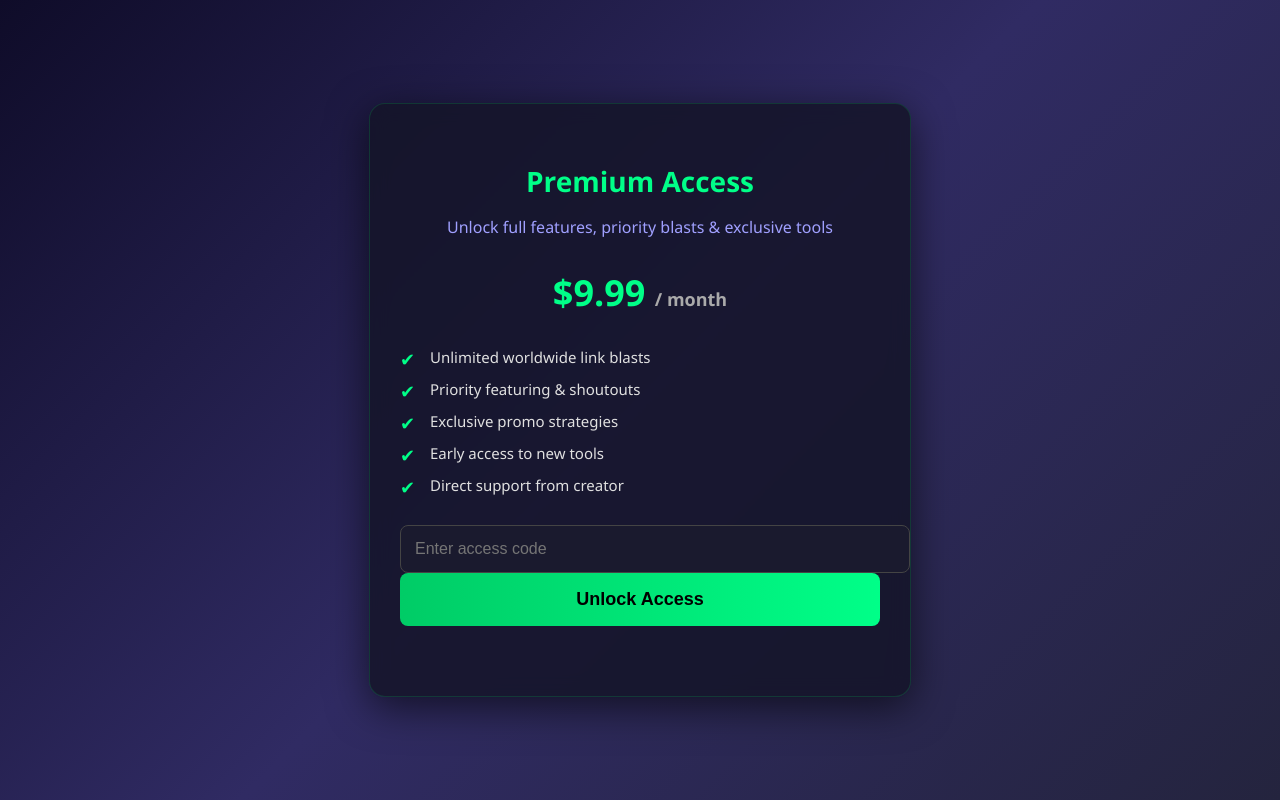
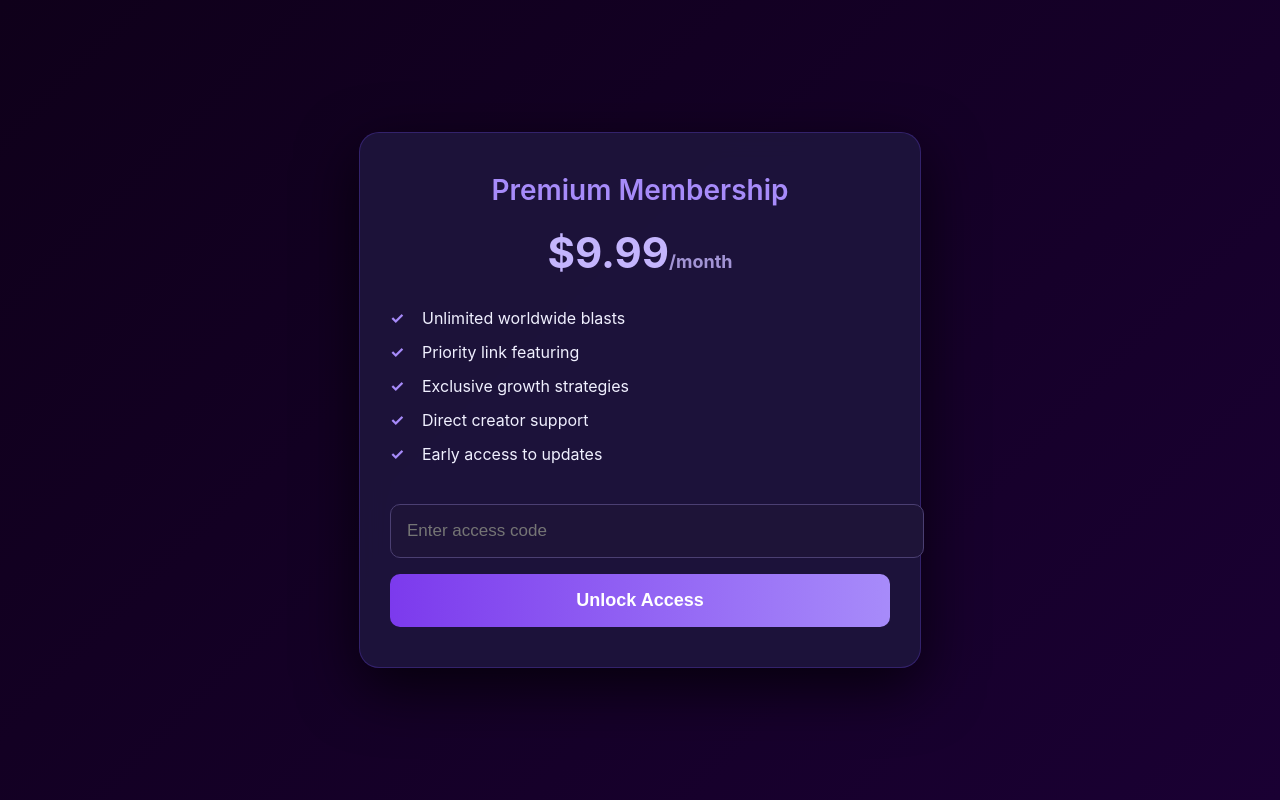
Before and after one commit to PoweredByGoogle/crypto-bot-, a plain HTML site: page index.html in a window 1280 px wide. Drawn offline with Linux system fonts and the light colour scheme.

Commit message:
Update index.html"Professional premium access page with passcode

```diff
--- a/index.html
+++ b/index.html
@@ -1,200 +1,181 @@
 <!DOCTYPE html>
 <html lang="en">
 <head>
-  <meta charset="UTF-8" />
-  <meta name="viewport" content="width=device-width, initial-scale=1.0"/>
-  <title>Premium Access - Link Blast Pro</title>
+  <meta charset="UTF-8">
+  <meta name="viewport" content="width=device-width, initial-scale=1.0">
+  <title>Premium Access - Powered by Kartik</title>
   <style>
     body {
       margin: 0;
-      font-family: 'Segoe UI', Arial, sans-serif;
-      background: linear-gradient(135deg, #0f0c29, #302b63, #24243e);
-      color: #e0e0e0;
+      font-family: -apple-system, BlinkMacSystemFont, 'Segoe UI', Roboto, sans-serif;
+      background: linear-gradient(135deg, #0f001a, #1a0033);
+      color: #f0f0ff;
       min-height: 100vh;
       display: flex;
       align-items: center;
       justify-content: center;
+      padding: 20px;
+      box-sizing: border-box;
     }
-    .container {
-      background: rgba(20, 20, 40, 0.85);
-      backdrop-filter: blur(10px);
-      border-radius: 16px;
+    .card {
+      background: rgba(30, 20, 60, 0.92);
+      backdrop-filter: blur(12px);
+      border-radius: 20px;
       padding: 40px 30px;
-      max-width: 480px;
-      width: 90%;
-      box-shadow: 0 10px 40px rgba(0,0,0,0.6);
+      max-width: 500px;
+      width: 100%;
+      box-shadow: 0 20px 60px rgba(0,0,0,0.7);
+      border: 1px solid rgba(120, 80, 255, 0.25);
       text-align: center;
-      border: 1px solid rgba(0, 255, 100, 0.15);
     }
     h1 {
-      color: #00ff88;
-      margin-bottom: 8px;
+      color: #a78bfa;
+      margin: 0 0 12px;
       font-size: 28px;
-    }
-    p.subtitle {
-      color: #a0a0ff;
-      margin-bottom: 30px;
-      font-size: 16px;
+      font-weight: 600;
     }
     .price {
-      font-size: 36px;
-      font-weight: bold;
-      color: #00ff88;
+      font-size: 42px;
+      font-weight: 700;
+      color: #c4b5fd;
       margin: 20px 0;
     }
     .price small {
       font-size: 18px;
-      color: #aaa;
+      opacity: 0.8;
     }
     .features {
       list-style: none;
       padding: 0;
-      margin: 30px 0;
+      margin: 30px 0 40px;
       text-align: left;
     }
     .features li {
-      margin: 12px 0;
-      font-size: 15px;
+      margin: 14px 0;
+      font-size: 16px;
       position: relative;
-      padding-left: 30px;
+      padding-left: 32px;
     }
     .features li:before {
-      content: "✔";
-      color: #00ff88;
+      content: "✓";
+      color: #a78bfa;
       position: absolute;
       left: 0;
-      font-size: 18px;
+      font-weight: bold;
     }
-    .input-group {
-      margin: 30px 0;
-    }
-    input[type="password"] {
+    input {
       width: 100%;
-      padding: 14px;
-      font-size: 16px;
-      border: 1px solid #444;
-      border-radius: 8px;
-      background: #1a1a2e;
+      padding: 16px;
+      font-size: 17px;
+      border: 1px solid #4b3f72;
+      border-radius: 10px;
+      background: #1e1438;
       color: white;
+      margin-bottom: 16px;
       outline: none;
     }
-    input[type="password"]:focus {
-      border-color: #00ff88;
-      box-shadow: 0 0 8px rgba(0,255,136,0.3);
+    input:focus {
+      border-color: #a78bfa;
+      box-shadow: 0 0 0 3px rgba(167,139,250,0.2);
     }
     button {
       width: 100%;
       padding: 16px;
       font-size: 18px;
-      font-weight: bold;
-      background: linear-gradient(90deg, #00cc66, #00ff88);
-      color: black;
+      font-weight: 600;
+      background: linear-gradient(90deg, #7c3aed, #a78bfa);
+      color: white;
       border: none;
-      border-radius: 8px;
+      border-radius: 10px;
       cursor: pointer;
       transition: all 0.2s;
     }
     button:hover {
       transform: translateY(-2px);
-      box-shadow: 0 8px 20px rgba(0,255,136,0.4);
+      box-shadow: 0 10px 30px rgba(167,139,250,0.4);
     }
     #content {
       display: none;
-      padding: 30px;
-      background: rgba(20,20,40,0.9);
-      border-radius: 16px;
+      background: rgba(20, 15, 50, 0.9);
+      border-radius: 20px;
+      padding: 40px 30px;
       max-width: 600px;
       margin: 20px auto;
+      border: 1px solid rgba(120,80,255,0.2);
     }
-    .wallet {
-      background: #1a1a2e;
-      padding: 15px;
-      margin: 15px 0;
-      border-radius: 10px;
+    .wallet-box {
+      background: #1e1438;
+      padding: 16px;
+      margin: 16px 0;
+      border-radius: 12px;
+      font-family: monospace;
       word-break: break-all;
+      font-size: 15px;
+      border-left: 4px solid #a78bfa;
     }
-    .back-link {
+    .back {
       margin-top: 40px;
       font-size: 15px;
     }
-    .back-link a {
-      color: #00ff88;
+    .back a {
+      color: #c4b5fd;
       text-decoration: none;
     }
   </style>
 </head>
 <body>
 
-<div class="container" id="paywall">
-  <h1>Premium Access</h1>
-  <p class="subtitle">Unlock full features, priority blasts & exclusive tools</p>
-
-  <div class="price">
-    $9.99 <small>/ month</small>
-  </div>
+<div class="card" id="paywall">
+  <h1>Premium Membership</h1>
+  <div class="price">$9.99<small>/month</small></div>
 
   <ul class="features">
-    <li>Unlimited worldwide link blasts</li>
-    <li>Priority featuring & shoutouts</li>
-    <li>Exclusive promo strategies</li>
-    <li>Early access to new tools</li>
-    <li>Direct support from creator</li>
+    <li>Unlimited worldwide blasts</li>
+    <li>Priority link featuring</li>
+    <li>Exclusive growth strategies</li>
+    <li>Direct creator support</li>
+    <li>Early access to updates</li>
   </ul>
 
-  <div class="input-group">
-    <input type="password" id="passcode" placeholder="Enter access code" autocomplete="off"/>
-    <button onclick="unlock()">Unlock Access</button>
+  <input type="password" id="code" placeholder="Enter access code" autocomplete="off">
+  <button onclick="unlock()">Unlock Access</button>
+</div>
+
+<div id="content">
+  <h1>Admin / Premium Area</h1>
+  <p>You have full access now.</p>
+
+  <h2>Your Crypto Wallets (Robinhood Compatible)</h2>
+  <div class="wallet-box"><strong>Ethereum:</strong> 0x7fd0d4addbee109ef76b12adbae72ec2b56312f1</div>
+  <div class="wallet-box"><strong>Bitcoin:</strong> bc1qp5xzq2aa4mz3qejp42wqvaandtgc4qguppz9cj</div>
+  <div class="wallet-box"><strong>Solana:</strong> 7S8x4rVmAuazq8iMHHwb3T1cMCv5wXnUxiRjwgyYGh5i</div>
+  <div class="wallet-box"><strong>Dogecoin:</strong> D8BB6wcA4pYkvCBrT5ma4tdxavsKJwxmwz</div>
+
+  <div class="back">
+    ← <a href="https://ygoogle.github.io">Return to Main Tool</a>
   </div>
 </div>
 
-<!-- Hidden real content -->
-<div id="content">
-  <h1>Welcome, Admin</h1>
-  <p>You bypassed the paywall successfully.</p>
-
-  <h2>Your Wallets (Robinhood Compatible)</h2>
-  <div class="wallet">
-    <strong>Ethereum:</strong><br>
-    0x7fd0d4addbee109ef76b12adbae72ec2b56312f1
-  </div>
-  <div class="wallet">
-    <strong>Bitcoin:</strong><br>
-    bc1qp5xzq2aa4mz3qejp42wqvaandtgc4qguppz9cj
-  </div>
-  <div class="wallet">
-    <strong>Solana:</strong><br>
-    7S8x4rVmAuazq8iMHHwb3T1cMCv5wXnUxiRjwgyYGh5i
-  </div>
-  <div class="wallet">
-    <strong>Dogecoin:</strong><br>
-    D8BB6wcA4pYkvCBrT5ma4tdxavsKJwxmwz
-  </div>
-
-  <p class="back-link">
-    ← <a href="https://ygoogle.github.io">Back to Main Tool</a>
-  </p>
-</div>
-
 <script>
-  const SECRET_CODE = "Vault*Secure_Hunter%99";
+  const SECRET = "Vault*Secure_Hunter%99";
 
   function unlock() {
-    const input = document.getElementById("passcode").value.trim();
-    if (input === SECRET_CODE) {
+    if (document.getElementById("code").value.trim() === SECRET) {
       document.getElementById("paywall").style.display = "none";
       document.getElementById("content").style.display = "block";
-      // Remember for 24 hours
-      localStorage.setItem("unlocked", Date.now());
+      localStorage.setItem("premium_access", Date.now());
     } else {
-      alert("Incorrect code. Try again.");
+      alert("Incorrect access code.");
     }
   }
 
-  // Auto-unlock if already entered recently
-  const lastUnlock = localStorage.getItem("unlocked");
-  if (lastUnlock && Date.now() - Number(lastUnlock) < 24 * 60 * 60 * 1000) {
-    document.getElementById("paywall").style.display = "none";
-    document.getElementById("content").style.display = "block";
+  // Auto-unlock for 24 hours
+  if (localStorage.getItem("premium_access")) {
+    const time = Number(localStorage.getItem("premium_access"));
+    if (Date.now() - time < 86400000) { // 24 hours in ms
+      document.getElementById("paywall").style.display = "none";
+      document.getElementById("content").style.display = "block";
+    }
   }
 </script>
 
```
